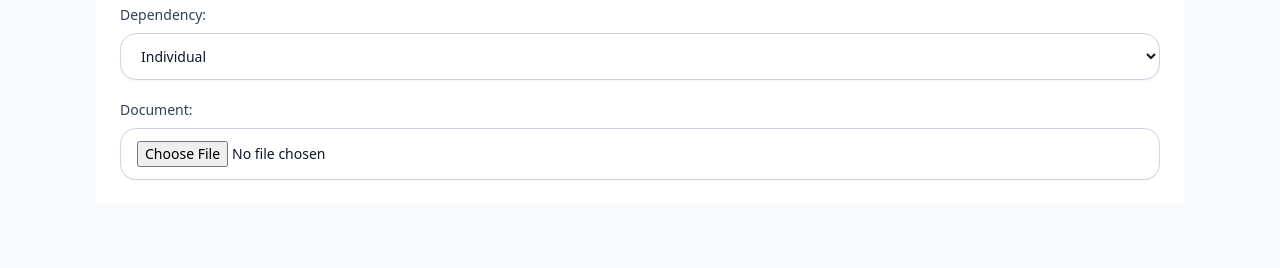
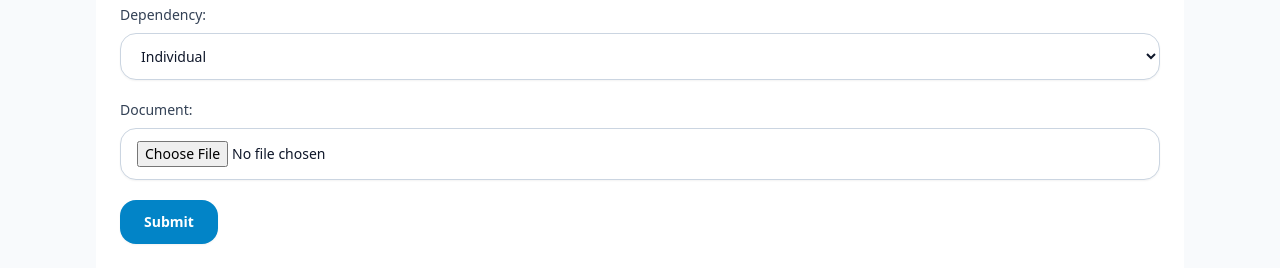
Before and after one commit to Emeka-Onwuepe/scaleablehire, a Django app: page /idea/new/ in a window 1280 px wide. Shown: the part 724-992 px from the top of the page. Before the commit the page ends 904 px from the top, so only its background shows below. Run offline with Django 5.2, Linux system fonts and the light colour scheme; a user stored in the database is signed in; tables that the repository leaves empty hold one stand-in row (values such as "Sample post"); some libraries are stand-ins or nearby versions.

Commit message:
error fix

```diff
--- a/dashboard/templates/dashboard/idea_form.html
+++ b/dashboard/templates/dashboard/idea_form.html
@@ -10,7 +10,7 @@
     <form method="post" enctype="multipart/form-data" class="mt-4 space-y-4 sm:mt-6 sm:space-y-5">
         {% csrf_token %}
         {{ form.as_p }}
-        <button type="submit" class="inline-flex rounded-2xl bg-sky-600 px-6 py-3 text-sm font-semibold text-white shadow-sm transition hover:bg-sky-700 focus:outline-none focus:ring-2 focus:ring-[...]
+        <button type="submit" class="inline-flex rounded-2xl bg-sky-600 px-6 py-3 text-sm font-semibold text-white shadow-sm transition hover:bg-sky-700 focus:outline-none focus:ring-2 focus:ring-sky-500 focus:ring-offset-2">Submit</button>
     </form>
 {% endif %}
 </div>
```
